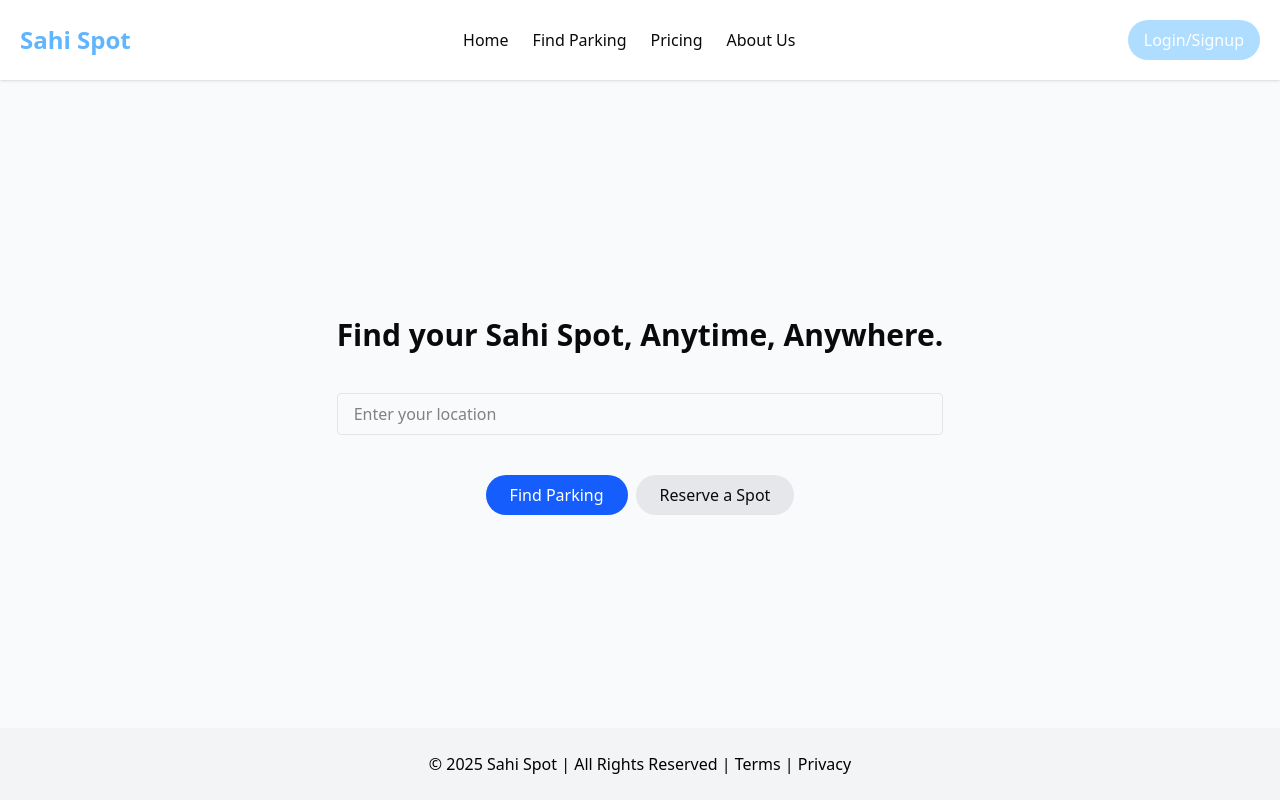
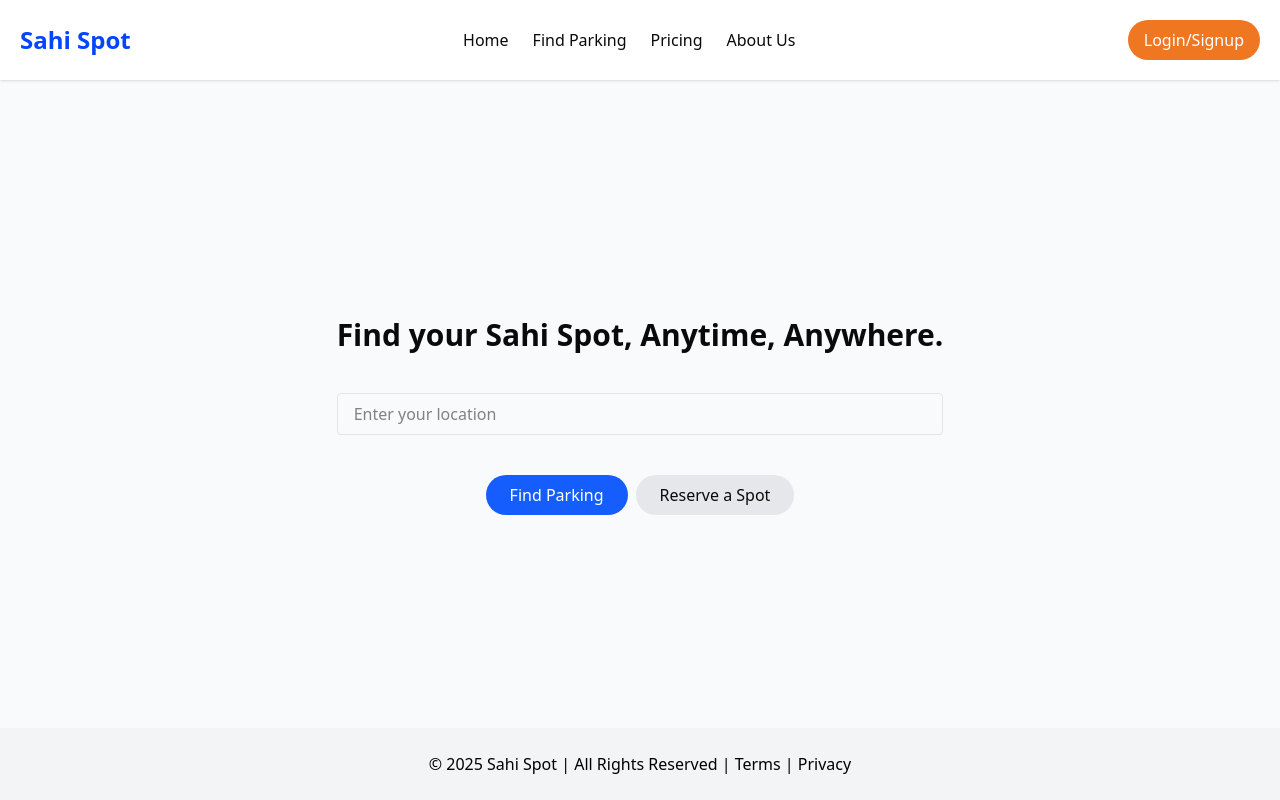
Before and after one commit to Gurusharan-Singh2/SahiSpot, a React (Vite) app: page / in a window 1280 px wide. Built offline with nearby package versions, Linux system fonts and the light colour scheme.

Commit message:
Color Added 1.0

```diff
--- a/src/index.css
+++ b/src/index.css
@@ -4,8 +4,8 @@
 @custom-variant dark (&:is(.dark *));
 
 @theme {
-  --color-Primary:#60B5FF;
-  --color-Secondary:#AFDDFF ;
+  --color-Primary:#0046FF;
+  --color-Secondary:#EF7722 ;
   --color-brand: #4f46e5; /* indigo-600 */
   --color-brand-light: #6366f1;
   --color-brand-dark: #3730a3;
```
